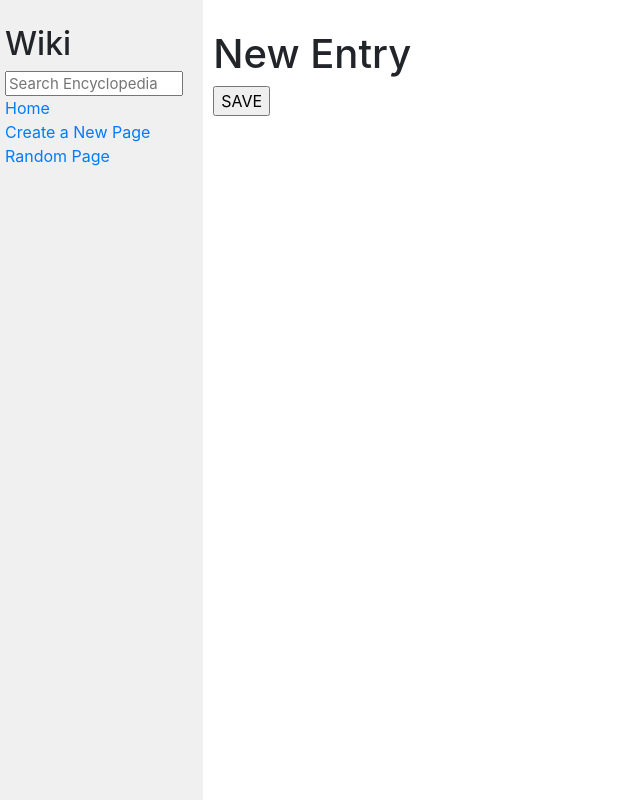
After one commit to israelhhh2/web50-projects-2020-x-wiki, a Django app: template wiki/encyclopedia/templates/entry.html in a window 1280 px wide. The commit adds this page. Shown: the whole page, without its empty margins (0-640 px from the left). Run offline with Django 3.2, Linux system fonts and the light colour scheme; the template is opened without the code that fills it, so the values that code supplies are empty; some libraries are stand-ins or nearby versions.

Commit message:
finsihed ranodom link

```diff
--- a/wiki/encyclopedia/templates/encyclopedia/layout.html
+++ b/wiki/encyclopedia/templates/encyclopedia/layout.html
@@ -22,7 +22,7 @@
                     <a href="{% url 'new_page' %}">Create a New Page</a>
                 </div>
                 <div>
-                    Random Page
+                    <a href="{% url 'random'%}" >Random Page</a>
                 </div>
                 {% block nav %}
                 {% endblock %}
--- /dev/null
+++ b/wiki/encyclopedia/templates/entry.html
@@ -0,0 +1,26 @@
+{% extends "encyclopedia/layout.html" %}
+
+{% block title %}
+    New Entry
+{% endblock %}
+
+{% block body %}
+    <h1>New Entry</h1>
+
+    <form action="{% url 'new_page' %}" method="POST">
+        {% csrf_token %}
+        {{ form }}
+
+        {% if entry_exist%}
+            <h1 class="alert alert-danger" style="margin: 20px 20px 20px 0px">
+                Oopss.. Entry Title already exist
+            </h1>
+        {% elif not entry_exist and message_submission%}
+            <h1 class="alert alert-success" style="margin: 20px 20px 20px 0px">
+                Entry has been added successfully !
+            </h1>
+        {% endif %}
+        <!-- <textarea name="entry_text" id="Title" cols="30" rows="10"></textarea> -->
+        <input type="Submit" value="SAVE">
+    </form>
+{% endblock %}
--- a/wiki/encyclopedia/urls.py
+++ b/wiki/encyclopedia/urls.py
@@ -4,6 +4,7 @@ from . import views
 
 urlpatterns = [
     path("", views.index, name="index"),
+    path("random", views.random_page, name="random"),
     path("wiki/<str:entry_name>", views.entry_page, name="entry_title"),
     path("search", views.search, name="search"),
     path("newPage",views.new_page, name="new_page")
--- /dev/null
+++ b/wiki/test.py
@@ -0,0 +1,4 @@
+from random import choice
+arr = ['hello', 'hi']
+
+print(choice(arr))
```
Also changed, not shown: wiki/encyclopedia/views.py (+34 -4 lines), wiki/entries/Java.md (added, +1 -0 lines), wiki/entries/te.md (added, +1 -0 lines), wiki/entries/test.md (added, +1 -0 lines), wiki/entries/title.md (added, +1 -0 lines), wiki/db.sqlite3 (added).
